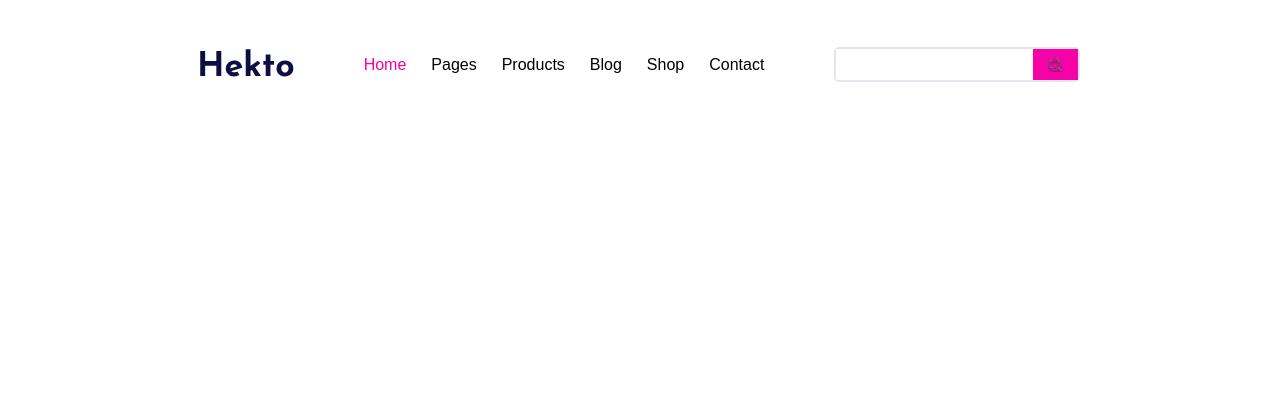
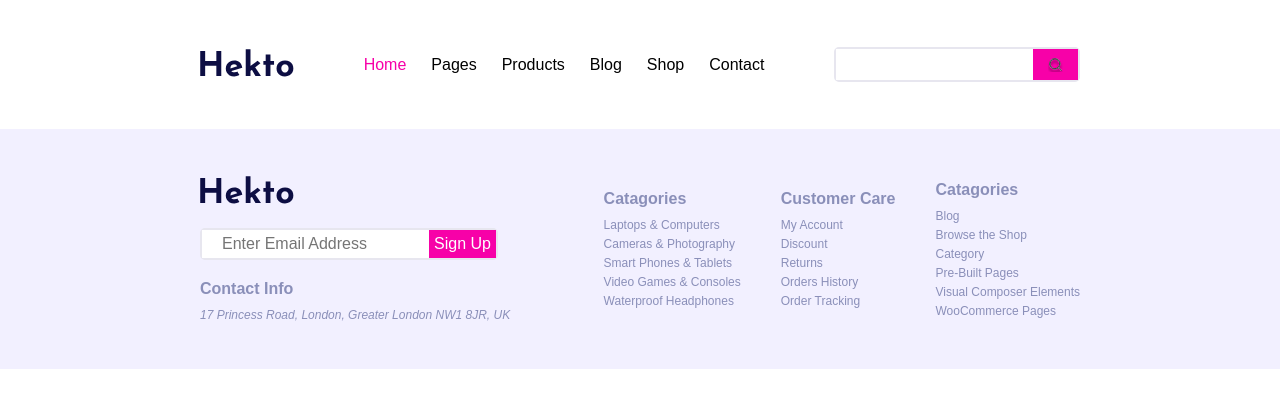
Before and after one commit to RAnEEm2003AB/hekto, a plain HTML site: page index.html in a window 1280 px wide. Drawn offline with Linux system fonts and the light colour scheme; a web font is replaced by a local one.

Commit message:
creat footer section

```diff
--- a/css/base.css
+++ b/css/base.css
@@ -38,18 +38,37 @@ ul{
 --lightpurp:#ECD2FA;
  --lightblue:#F2F0FF;
 }
- img .sofa{
-    position: absolute;
-    z-index: 2;
+ .grey{
+    color:#8A8FB9 ;
  }
- img .circ1{
-    position: absolute;
-    z-index: 1;
- }
- img .circ2{
-    position: absolute;
-    z-index: 0;
- }
-.sofa-secstion{
-    position: relative;
+.d-flex{
+    display: flex;
 }
+.f-dir{
+    flex-direction: column;
+}
+.g-20{
+
+    gap: 20px;
+}
+.f-size{
+    font-size: 16px;
+}
+.f-s-size{
+    font-size: 12px;
+}
+.m-20{
+    margin-bottom: -10px;
+}
+.g-40{
+    gap:40px;
+}
+.g-5{
+    gap:5px;
+}
+.m-b-10{
+    margin-bottom: 10px;
+}
+.j-cont-b{
+    justify-content: space-between;
+}
--- a/css/main.css
+++ b/css/main.css
@@ -56,6 +56,31 @@ body{
 
 }
 
+/*footer-section*/
+footer{
+    background-color: var(--lightblue);
+    padding: 47px 0;
+}
+footer button{
+    color: white;
+}
+footer a{
+    color:#8A8FB9;
+    font-size: 12px;
+}
+footer h2{
+    font-size: 16px;
+    color: #8A8FB9;
+}
+footer .left-side{
+    align-items: flex-start;
+    width: ;
+}
+footer .search-box button{
+    padding: 5px 5px;
+}
+
+
 /*hero-section*/
 .hero{
     background-color: var(--lightblue);
--- a/index.html
+++ b/index.html
@@ -98,7 +98,65 @@
       </div>
     </section>-->
     <footer>
+      <div class="container">
+        <div class="row">
+          <div class="left-side d-flex f-dir g-20">
+            <div class="logo">
+              <a href="index.html"><img src="./img/Hekto.svg" /></a>
+            </div>
+            <div class="search-box">
+              <form>
+                <input
+                  type="text"
+                  placeholder="Enter Email Address"
+                  class="f-size grey"
+                />
+                <button href="#" class="f-size" type="submit">Sign Up</button>
+              </form>
+            </div>
+            <h2 class="grey f-size m-20">Contact Info</h2>
+            <address class="grey f-s-size">
+              17 Princess Road, London, Greater London NW1 8JR, UK
+            </address>
+          </div>
 
+          <div class="right-side ">
+            <div class="row g-40">
+            <div class="footer-item ">
+              <h2 class="m-b-10">Catagories</h2>
+              <nav class="grey d-flex f-dir g-5">
+                <a href="#">Laptops & Computers</a>
+                <a href="#">Cameras & Photography</a>
+                <a href="#">Smart Phones & Tablets</a>
+                <a href="#">Video Games & Consoles</a>
+                <a href="#">Waterproof Headphones</a>
+              </nav>
+            </div>
+            <div class="footer-item f-size grey">
+                <h2 class="m-b-10">Customer Care</h2>
+              <nav class="grey d-flex f-dir g-5">
+                <a href="#">My Account</a>
+                <a href="#">Discount</a>
+                <a href="#">Returns</a>
+                <a href="#">Orders History</a>
+                <a href="#">Order Tracking</a>
+              </nav>
+            </div>
+            <div class="footer-item f-size grey">
+                <h2 class="m-b-10">Catagories</h2>
+              <nav class="grey d-flex f-dir g-5">
+                <a href="#">Blog</a>
+                <a href="#">Browse the Shop</a>
+                <a href="#">Category</a>
+                <a href="#">Pre-Built Pages</a>
+                <a href="#">Visual Composer Elements</a>
+                <a href="#">WooCommerce Pages</a>
+              </nav>
+            </div>
+            </div>
+          </div>
+        </div>
+      </div>
     </footer>
   </body>
 </html>
```
